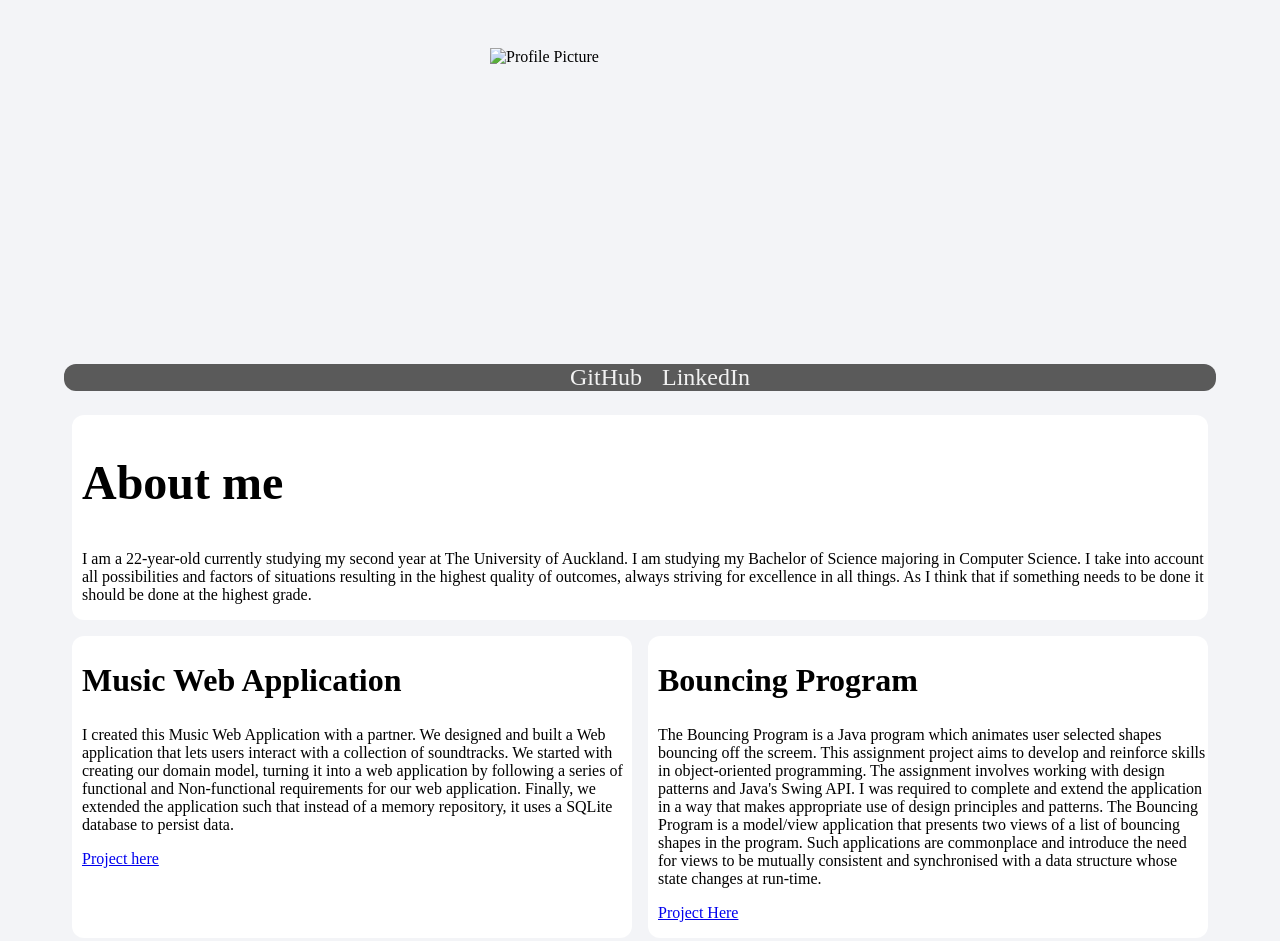
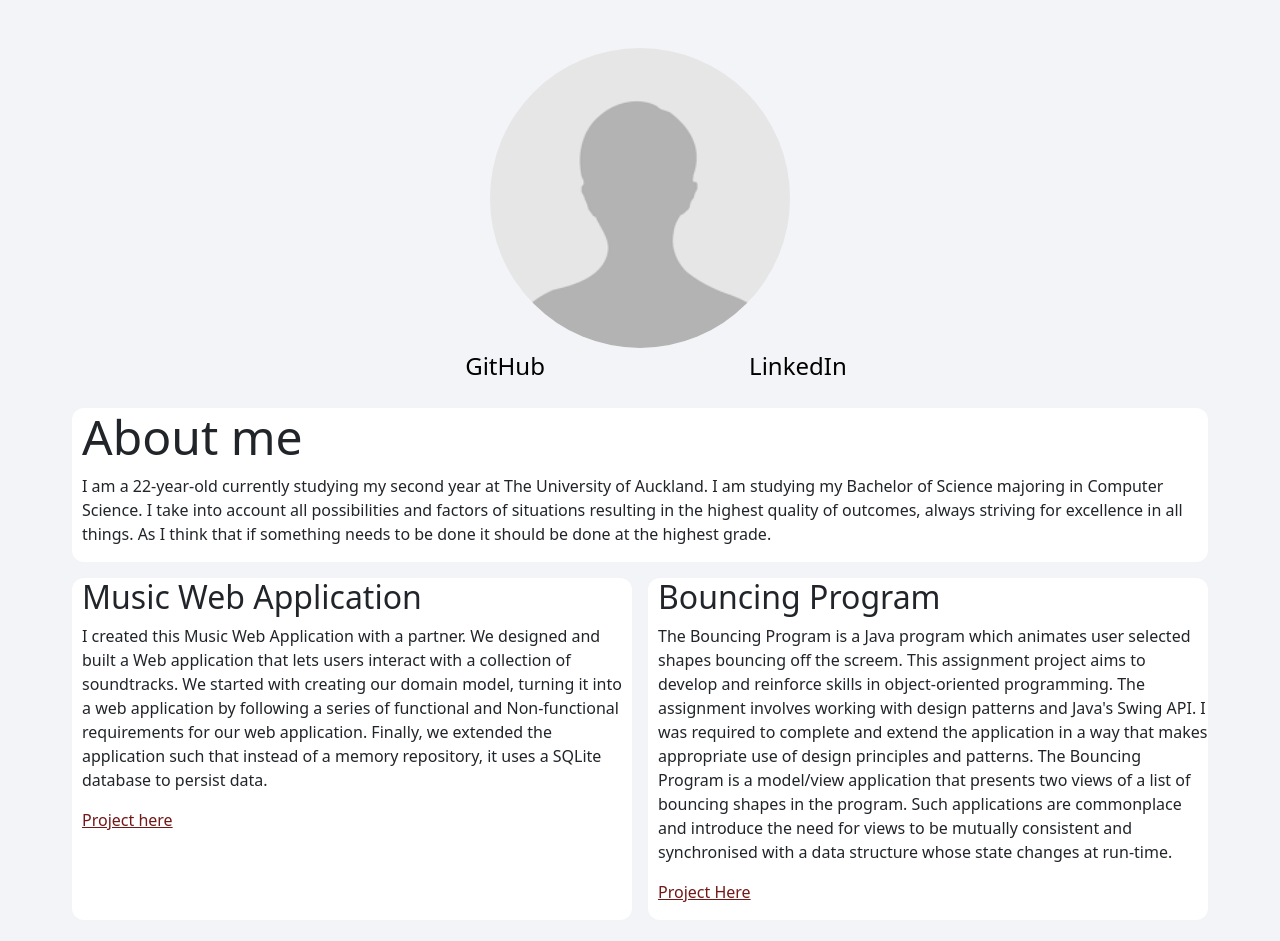
Before and after one commit to PeymonA/parm175.github.io, a plain HTML site: page index.html in a window 1280 px wide. Drawn offline with Linux system fonts and the light colour scheme.

Commit message:
bootstrap added

```diff
--- a/css/styles.css
+++ /dev/null
@@ -1,66 +0,0 @@
-body {
-    background-color: #F3F4F7;
-    margin-top: 3rem;
-    margin-bottom: 3rem;
-    margin-left: 5%;
-    margin-right: 5%;
-}
-
-h1 {
-    font-size: 3rem;
-    margin-inline-start: 10px;
-}
-
-h2 {
-    font-size: 2rem;
-    margin-inline-start: 10px;
-}
-
-header > img {
-    width: 35%;
-    display: block;
-    margin-left: auto;
-    margin-right: auto;
-}
-
-nav ul {
-    list-style: none;
-    text-align: center;
-    background-color: #5A5A5A;
-    border-radius: 12px;
-}
-
-nav li {
-    display: inline-block;
-}
-
-section {
-    display: flex;
-}
-
-div {
-    flex: 1;
-    background-color: white;
-    border-radius: 12px;
-    margin: 8px;
-}
-
-ul {
-    list-style-type: none;
-}
-
-li a {
-    text-decoration:none;
-    color: #f2f2f2;
-    font-size: 1.5rem;
-    margin: 8px;
-}
-
-li a:hover {
-    color: blue;
-    text-decoration: underline;
-}
-
-p {
-    margin-inline-start: 10px;
-}
--- a/index.html
+++ b/index.html
@@ -5,7 +5,7 @@
     <meta charset="utf-8">
     <meta name="viewport" content="width=device-width, initial-scale=1">
 
-    <title>Webpage Template</title>
+    <title>Peymon Armand dev</title>
     <meta name="description" content="Developer Portfolio for Peymon Armand">
     <meta name="author" content="Peymon Armand">
 
@@ -14,7 +14,85 @@
     <meta property="og:url" content="parm175.github.io">
     <meta property="og:description" content="Developer Portfolio for Peymon Armand">
 
-    <link rel="stylesheet" href="css/styles.css">
+    <link rel="stylesheet" href="bootstrap.min.css">
+    <style>
+body {
+    background-color: #F3F4F7;
+    margin-top: 3rem;
+    margin-bottom: 3rem;
+    margin-left: 5%;
+    margin-right: 5%;
+}
+
+h1 {
+    font-size: 3rem;
+    margin-inline-start: 10px;
+}
+
+h2 {
+    font-size: 2rem;
+    margin-inline-start: 10px;
+}
+
+header > img {
+    width: 35%;
+    display: block;
+    margin-left: auto;
+    margin-right: auto;
+}
+
+nav ul {
+    list-style: none;
+    text-align: center;
+    border-radius: 12px;
+}
+
+nav li {
+    display: inline-block;
+}
+
+section {
+    display: flex;
+}
+
+.container {
+    flex: 1;
+    background-color: white;
+    border-radius: 12px;
+    margin: 8px;
+}
+
+ul {
+    list-style-type: none;
+}
+
+li a {
+    text-decoration:none;
+    color: black;
+    font-size: 1.5rem;
+    margin: 100px;
+}
+
+li a:hover {
+    color: blue;
+    text-decoration: underline;
+}
+
+p {
+    margin-inline-start: 10px;
+}
+
+img {
+    border-radius: 50%
+}
+
+div {
+    flex: 1;
+    background-color: white;
+    border-radius: 12px;
+    margin: 8px;
+}
+    </style>
 </head>
 <body>
 <header>
@@ -47,7 +125,7 @@
                 by following a series of functional and Non-functional requirements for our web application. Finally, we extended the
                 application such that instead of a memory repository, it uses a SQLite database to persist data.<br>
             </p>
-            <p><a href="https://github.com/UoA-CS-Sindhwani-CS235-S2-2022/cs235_2022_assignment-parm175_blin125">Project here</a></p>
+            <p><a href="https://github.com/parm175/Music-Web-App">Project here</a></p>
         </div>
         <div>
             <h2>Bouncing Program</h2>
```
Also changed, not shown: bootstrap.bundle.min.js (added), bootstrap.min.css (added), photo.png (added).
